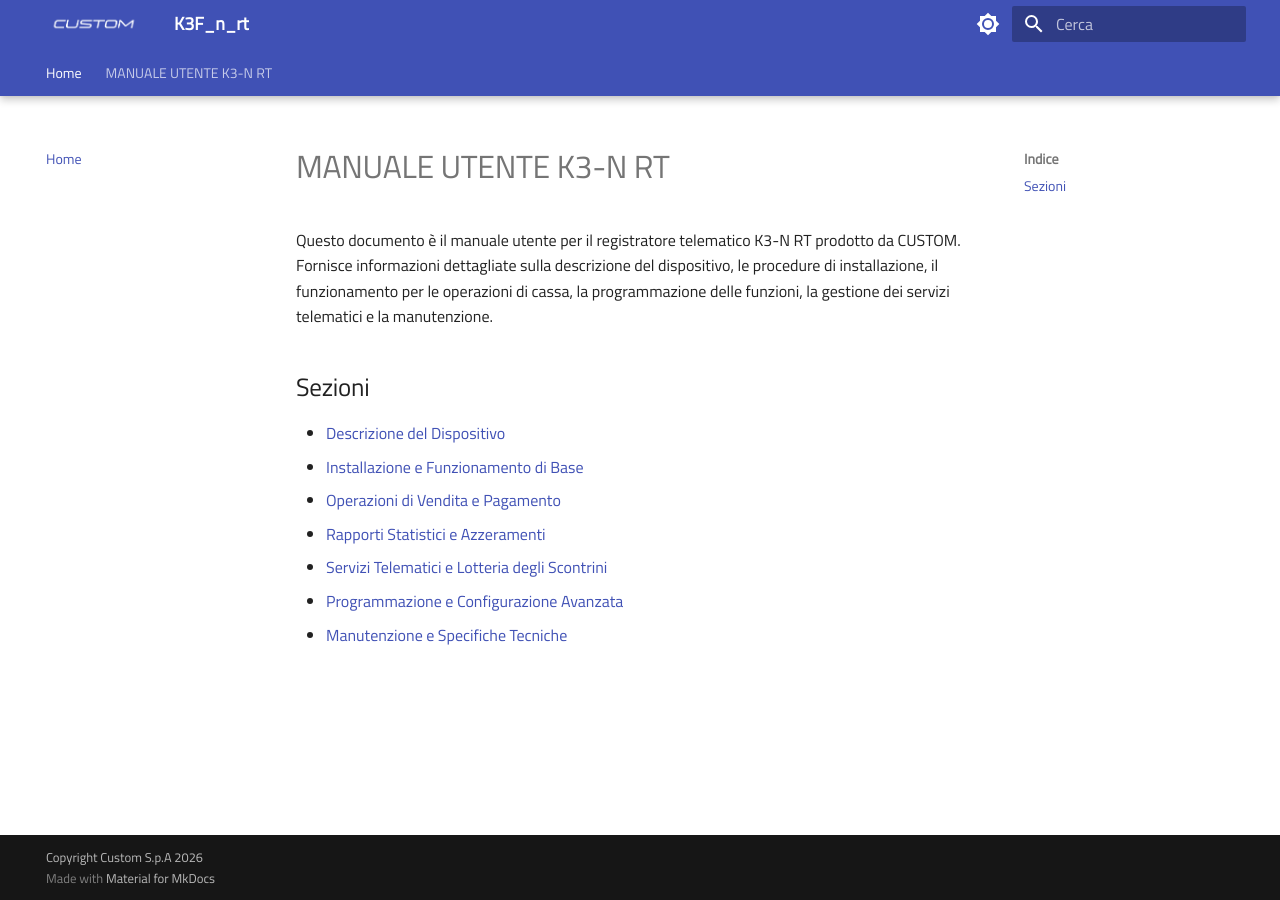
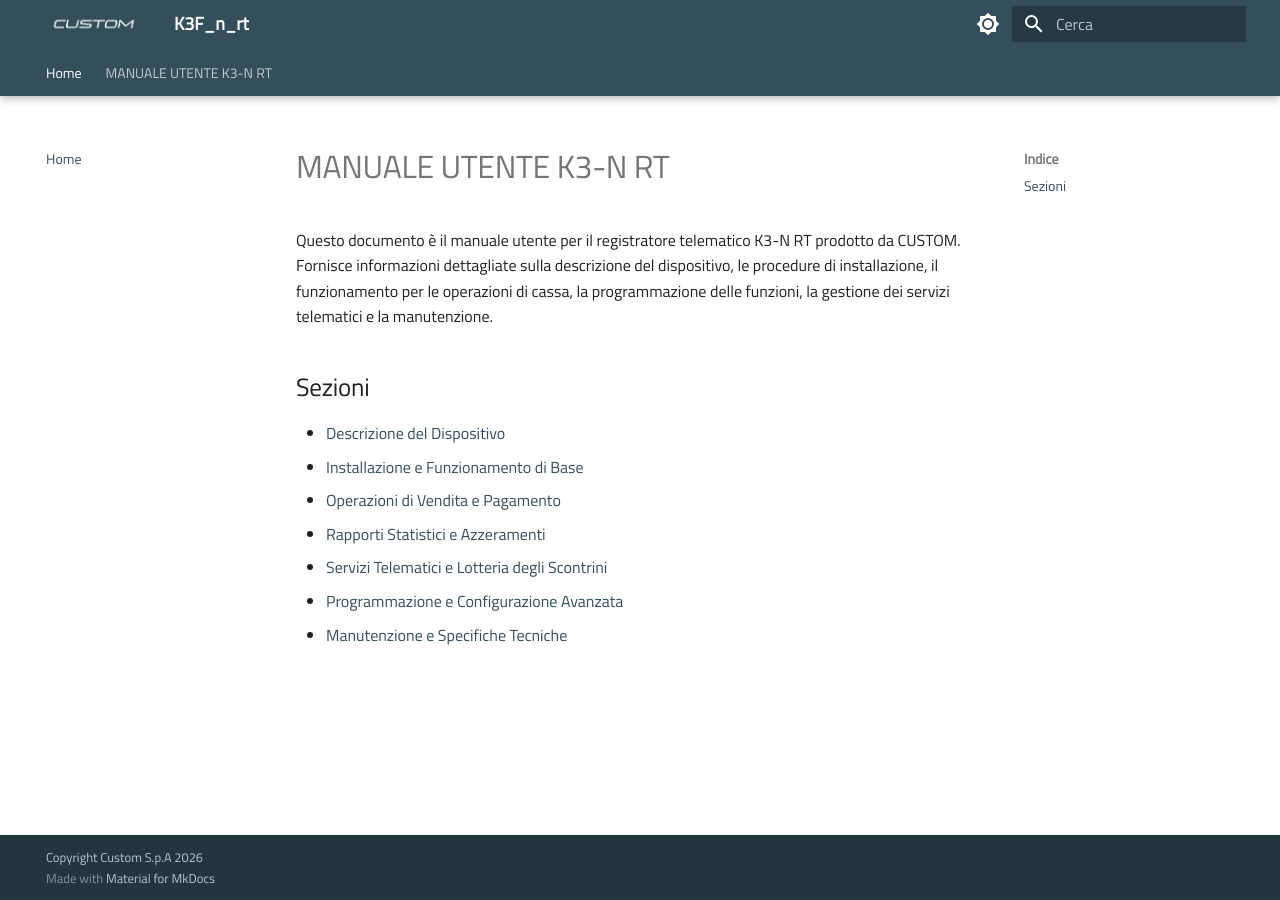
Before and after one commit to ivanrobuschi-custom/K3F_n_rt, an MkDocs documentation site: the page built from docs/index.md, in a window 1280 px wide. Built offline with MkDocs 1.6.1 and Material for MkDocs 9.7.7, drawn with Linux system fonts in a browser that asks for light colours.

Commit message:
colori hd foot

```diff
--- a/docs/stylesheets/extra.css
+++ b/docs/stylesheets/extra.css
@@ -9,7 +9,9 @@
 }
 
 /* 2. Applicazione del Font al Tema Material */
-:root {
+:root,
+[data-md-color-scheme="default"],
+[data-md-color-scheme="slate"] {
   /* --md-text-font controlla il corpo del testo e i titoli */
   --md-text-font: 'Titillium Web', sans-serif;
 
@@ -20,9 +22,11 @@
    */
 
   /* 1. Header e Colore Primario (Link, Titoli attivi) - HEX: #617C8D */
-  --md-primary-fg-color:        #334F5C;
+  --md-primary-fg-color:        #334f5c;
   --md-primary-fg-color--light: #809AAB; /* Una variante leggermente più chiara per gli hover */
   --md-primary-fg-color--dark:  #617C8D; /* Una variante leggermente più scura */
+  --md-primary-bg-color:        #ffffff; /* Colore del testo sopra l'header */
+  --md-primary-bg-color--light: #ffffffb3;
 
   /* 2. Footer (Sfondo generale) - HEX: #1B3640 */
   --md-footer-bg-color:         #334F5C;
--- a/mkdocs.yml
+++ b/mkdocs.yml
@@ -27,13 +27,13 @@
 
   palette:
     - scheme: default
-      primary: indigo
+      primary: custom
       accent: indigo
       toggle:
         icon: material/brightness-7
         name: Tema scuro
     - scheme: slate
-      primary: indigo
+      primary: custom
       accent: indigo
       toggle:
         icon: material/brightness-4
```
